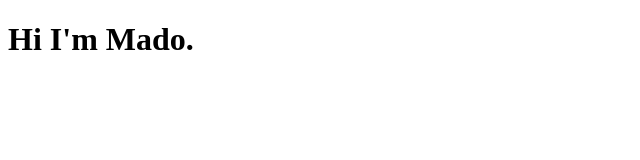
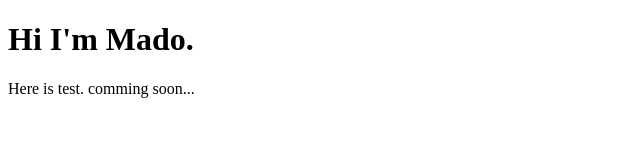
Before and after one commit to sanflog/fleek, a plain HTML site: page src/index.html in a window 1280 px wide. Shown: the whole page, without its empty margins (0-640 px from the left). Drawn offline with Linux system fonts and the light colour scheme.

Commit message:
Update index.html

```diff
--- a/src/index.html
+++ b/src/index.html
@@ -7,6 +7,6 @@
 
   <body>
     <h1>Hi I'm Mado.</h1>
-
+    <p>Here is test. comming soon...</p>
   </body>
 </html>
```
Also changed, not shown: dist/index.html (+1 -1 lines).
